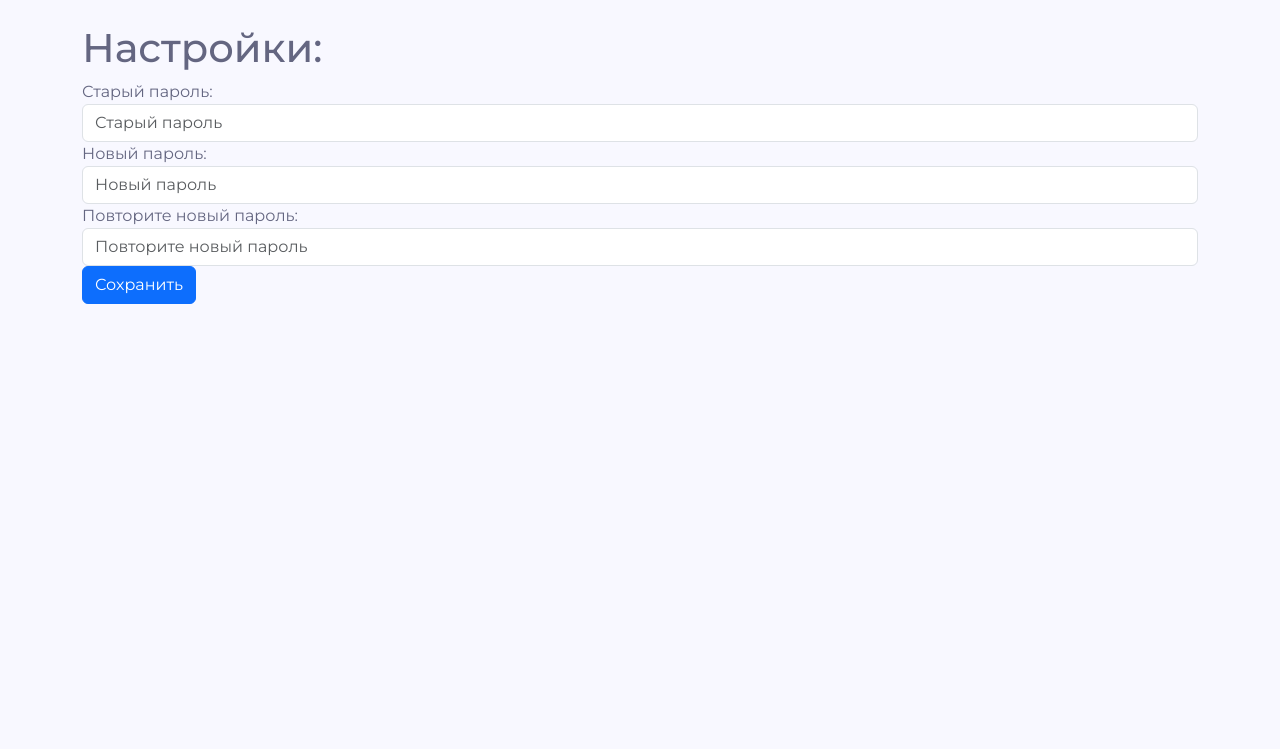
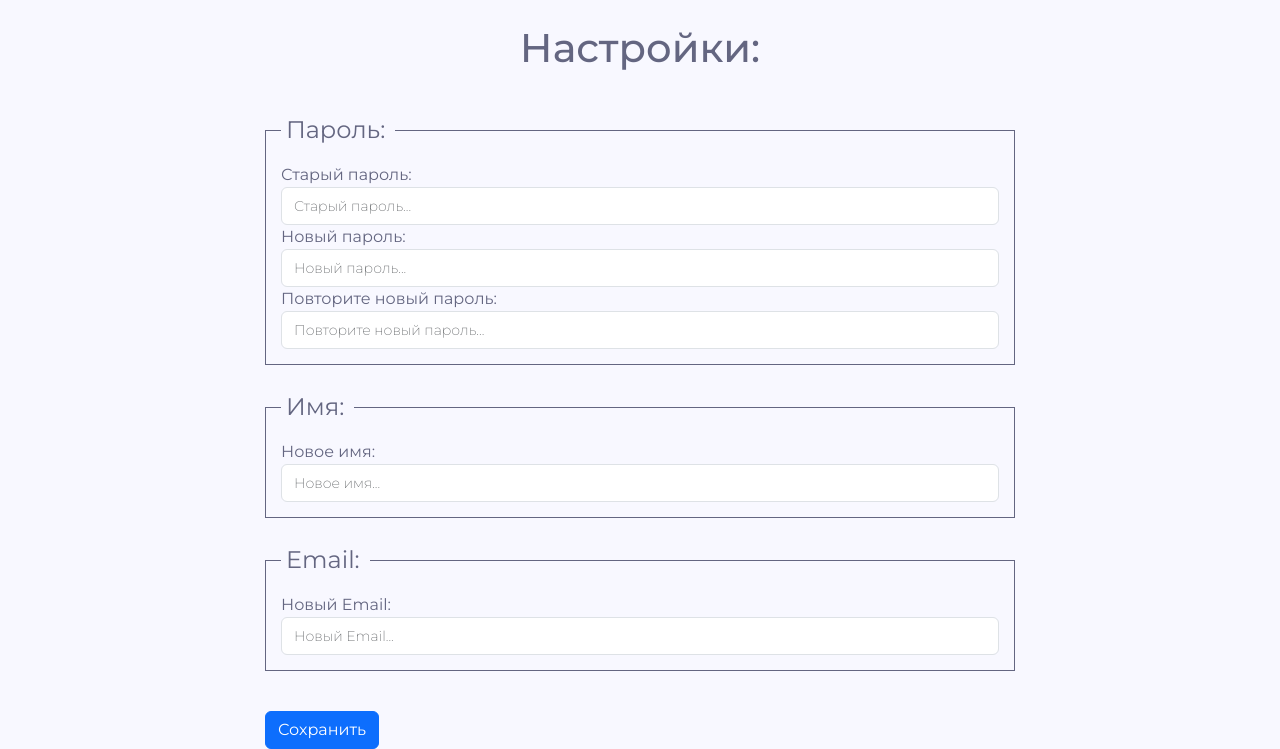
Before and after one commit to medwuu/flask-todo-app, a Flask app: page /settings in a window 1280 px wide. Shown: the part 90-839 px from the top of the page. Before the commit the page ends 394 px from the top, so only its background shows below. Run offline with Flask 3, Linux system fonts and the light colour scheme; the visitor is signed in with stand-in values (Sample User, id 1).

Commit message:
feat: настройки. Смена имени и email; fix typos - Валидации и проверки присутствуют - Можно менять хоть все параметры за 1 отправку формы - Стили для страниц `/login`, `/registration` и `/settings` вынесены в отдельный файл `auth.css` из-за схожести свойств

```diff
--- a/app/routes/settings.py
+++ b/app/routes/settings.py
@@ -7,30 +7,57 @@ from flask_login import login_required, current_user
 @login_required
 def settings():
     if request.method == 'POST':
+        # пустая форма
+        if sum(1 for value in request.form.values() if value.strip()) == 0:
+            flash("Нет параметров для изменения!", "danger")
+            return redirect(url_for('settings'))
+
+        # смена имени
+        new_name = request.form.get('new-name')
+        if new_name:
+            if len(new_name) > 50:
+                flash("Длина имени не может быть больше 50 символов!", "danger")
+                return redirect(url_for('settings'))
+            user = Users.query.filter_by(id=current_user.id).first()
+            user.name = new_name
+            db.session.commit()
+
+        # смена email
+        new_email = request.form.get('new-email')
+        if new_email:
+            if len(new_email) > 50:
+                flash("Длина Email не может быть больше 50 символов!", "danger")
+                return redirect(url_for('settings'))
+            user = Users.query.filter_by(id=current_user.id).first()
+            user.email = new_email
+            db.session.commit()
+
+        # смена пароля
         old_password = request.form.get('old-password')
         new_password = request.form.get('new-password')
         repeat_password = request.form.get('repeat-password')
+        password_args_count = len([x for x in [old_password, new_password, repeat_password] if x])
 
-        if any(not x for x in (old_password, new_password, repeat_password)):
-            flash("Заполните все поля!", "danger")
-            return redirect(url_for('settings'))
-        if new_password != repeat_password:
-            flash("Пароли не совпадают!", "danger")
-            return redirect(url_for('settings'))
-        if new_password == old_password:
-            flash("Новый пароль совпадает со старым!", "danger")
-            return redirect(url_for('settings'))
+        if password_args_count > 0:
+            if password_args_count != 3:
+                flash("Заполните все поля!", "danger")
+                return redirect(url_for('settings'))
+            if new_password != repeat_password:
+                flash("Пароли не совпадают!", "danger")
+                return redirect(url_for('settings'))
+            if new_password == old_password:
+                flash("Новый пароль совпадает со старым!", "danger")
+                return redirect(url_for('settings'))
 
-        user = Users.query.filter_by(id=current_user.id).first()
-        if user and user.checkPassword(old_password):
-            user.hashPassword(new_password)
-            db.session.commit()
-            flash("Пароль успешно обновлён!", "success")
-            return redirect(url_for('settings'))
-        else:
-            flash("Старый пароль введён неверно!", "danger")
-            return redirect(url_for('settings'))
+            user = Users.query.filter_by(id=current_user.id).first()
+            if user and user.checkPassword(old_password):
+                user.hashPassword(new_password)
+                db.session.commit()
+            else:
+                flash("Старый пароль введён неверно!", "danger")
+                return redirect(url_for('settings'))
 
-
+        flash("Данные успешно обновлёны!", "success")
+        return redirect(url_for('settings'))
 
     return render_template('settings.html')
--- /dev/null
+++ b/app/static/css/auth.css
@@ -0,0 +1,33 @@
+h1 {
+    max-width: 750px;
+    margin: 0 auto;
+    text-align: center;
+    margin-bottom: 1em;
+}
+
+.alert, form {
+    max-width: 750px;
+    margin: 0 auto;
+}
+
+fieldset {
+    border: 1px solid var(--gray);
+    padding: 15px;
+    margin-bottom: 1.5em;
+}
+
+legend {
+    float: initial;
+    width: initial;
+    margin: 0;
+    padding: 0 10px 0 5px;
+}
+
+input::placeholder {
+    font-weight: 200;
+    font-size: 14px;
+}
+
+button[type=submit] {
+    margin-top: 1em;
+}
--- a/app/templates/settings.html
+++ b/app/templates/settings.html
@@ -1,7 +1,7 @@
 {% extends "base.html" %}
 
 {% block css %}
-<link rel="stylesheet" href="{{ url_for('static', filename='css/settings.css') }}">
+<link rel="stylesheet" href="{{ url_for('static', filename='css/auth.css') }}">
 {% endblock %}
 
 {% block body %}
@@ -17,19 +17,38 @@
     {% endif %}
 {% endwith %}
 
-<form action="" method="post">
+<form action="" method="post" >
+    <fieldset>
+        <legend>Пароль:</legend>
         <div class="form-group">
             <label>Старый пароль:</label>
-        <input type="password" class="form-control" name="old-password" placeholder="Старый пароль">
+            <input type="password" class="form-control" name="old-password" placeholder="Старый пароль...">
         </div>
         <div class="form-group">
             <label>Новый пароль:</label>
-        <input type="password" class="form-control" name="new-password" placeholder="Новый пароль">
+            <input type="password" class="form-control" name="new-password" placeholder="Новый пароль...">
         </div>
         <div class="form-group">
             <label>Повторите новый пароль:</label>
-        <input type="password" class="form-control" name="repeat-password" placeholder="Повторите новый пароль">
+            <input type="password" class="form-control" name="repeat-password" placeholder="Повторите новый пароль...">
         </div>
+    </fieldset>
+
+    <fieldset>
+        <legend>Имя:</legend>
+        <div class="form-group">
+            <label>Новое имя:</label>
+            <input type="text" class="form-control" name="new-name" placeholder="Новое имя..." maxlength="50">
+        </div>
+    </fieldset>
+
+    <fieldset>
+        <legend>Email:</legend>
+        <div class="form-group">
+            <label>Новый Email:</label>
+            <input type="email" class="form-control" name="new-email" placeholder="Новый Email..." maxlength="50">
+        </div>
+    </fieldset>
     <button type="submit" class="btn btn-primary">Сохранить</button>
 </form>
 {% endblock %}
```
Also changed, not shown: app/templates/login.html (+7 -4 lines), app/templates/register.html (+7 -4 lines). Lines whose indentation alone changed are shown as unchanged.
